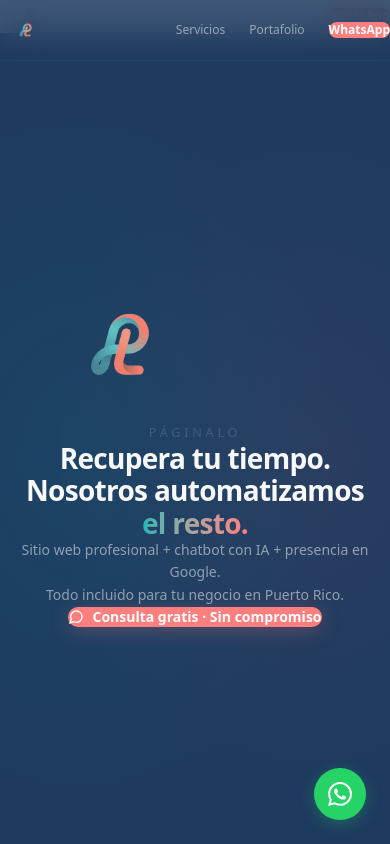
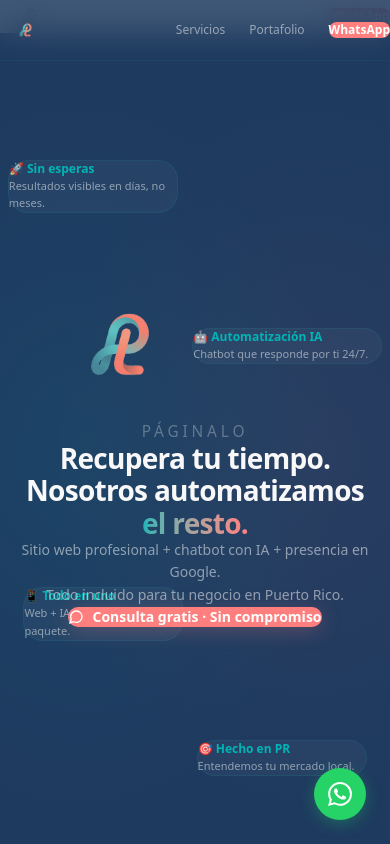
Before and after one commit to rcriveb6-bit/paginalo-, a Next.js app: page / in a window 390 px wide. Shown: the top 844 px of the page. Built offline with nearby package versions, Linux system fonts and the light colour scheme.

Commit message:
fix: Paginalo visible + burbujas en mobile

```diff
--- a/app/(main)/page.tsx
+++ b/app/(main)/page.tsx
@@ -58,7 +58,7 @@ export default function HomePage() {
 
         {/* Burbujas flotantes */}
         {BUBBLES.map((b, i) => (
-          <div key={i} className={`absolute hidden lg:block z-10 rounded-[20px] px-5 py-3.5 pointer-events-none animate-float ${b.cls}`}
+          <div key={i} className={`absolute block z-10 rounded-[20px] px-5 py-3.5 pointer-events-none animate-float ${b.cls}`}
             style={{ background: "rgba(255,255,255,0.04)", border: "1px solid rgba(0,181,181,0.1)" }}>
             <strong className="block text-xs font-semibold text-[#00B5B5] mb-1">{b.strong}</strong>
             <p className="text-[11px] text-white/50 leading-relaxed">{b.text}</p>
@@ -68,7 +68,7 @@ export default function HomePage() {
         <div className="relative z-20 text-center max-w-[720px]">
           <Image src="/logo-paginalo.png" alt="Páginalo" width={500} height={140} className="w-[clamp(240px,60vw,420px)] h-auto mx-auto mb-8" priority />
           <h1 className="text-[clamp(28px,5vw,48px)] font-black leading-[1.15] tracking-tight mb-4">
-            <span style={{ fontWeight: 200, fontSize: "0.45em", letterSpacing: "0.3em", textTransform: "uppercase", color: "rgba(248,248,248,0.15)" }}>
+            <span style={{ fontWeight: 400, fontSize: "0.55em", letterSpacing: "0.25em", textTransform: "uppercase", color: "rgba(248,248,248,0.3)" }}>
               Páginalo
             </span><br />
             Recupera tu tiempo.<br />
```
